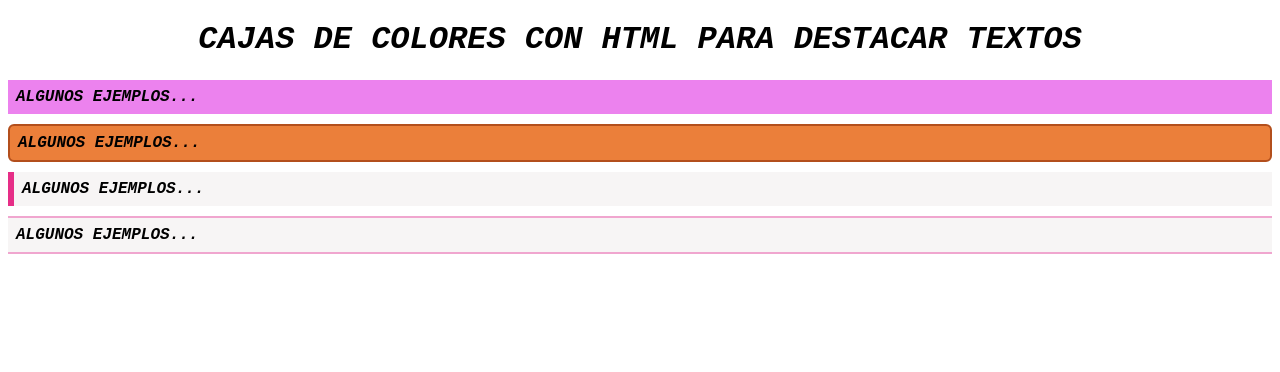
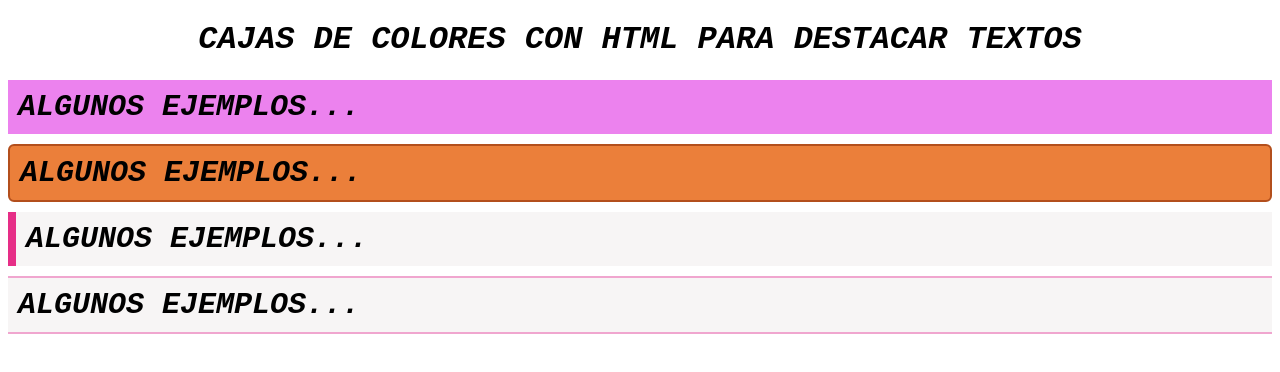
Before and after one commit to UlisesRomanMartinezBello/generation_bootcamp, a plain HTML site: page generation_css/intro_css/ejercicio1.html in a window 1280 px wide. Drawn offline with Linux system fonts and the light colour scheme.

Commit message:
Edicion de estilos en cajas de colores

```diff
--- a/generation_css/intro_css/css/ejercicio1.css
+++ b/generation_css/intro_css/css/ejercicio1.css
@@ -10,37 +10,41 @@
 
 .caja1 {
     background-color: #EC82EE;
-    padding: 8px;
+    padding: 10px;
     text-transform: uppercase;
     font-weight: 600;
     margin-bottom: 10px;
+    font-size: 30px;
 }
 
 .caja2 {
     background-color: #EB7F3A;
     border: 2px solid #B34F1C;
-    padding: 8px;
+    padding: 10px;
     text-transform: uppercase;
     font-weight: 600;
     margin-bottom: 10px;
     border-radius: 6px;
+    font-size: 30px;
 }
 
 .caja3 {
-    border-left: 6px solid #E62E87;
-    padding: 8px;
+    border-left: 8px solid #E62E87;
+    padding: 10px;
     text-transform: uppercase;
     font-weight: 600;
     margin-bottom: 10px;
     background-color: #F7F5F5;
+    font-size: 30px;
 }
 
 .caja4 {
     border-bottom: 2.5px solid #F0A6CF;
     border-top: 2.5px solid #F0A6CF;
-    padding: 8px;
+    padding: 10px;
     text-transform: uppercase;
     font-weight: 600;
     margin-bottom: 10px;
     background-color: #F7F5F5;
+    font-size: 30px;
 }
```
